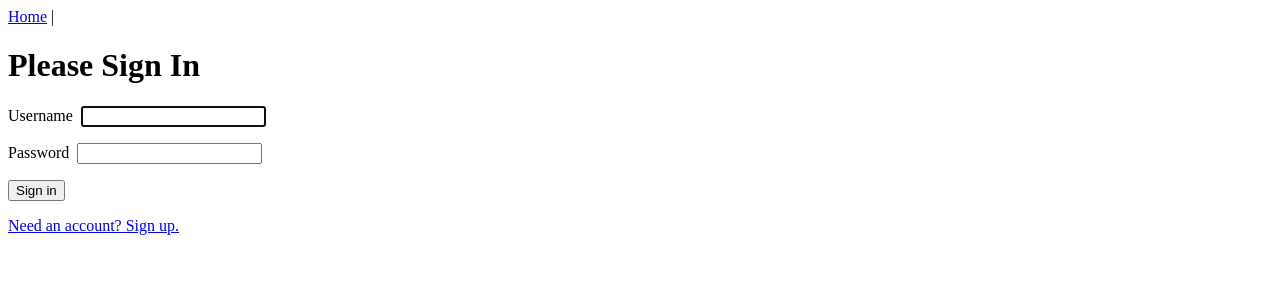
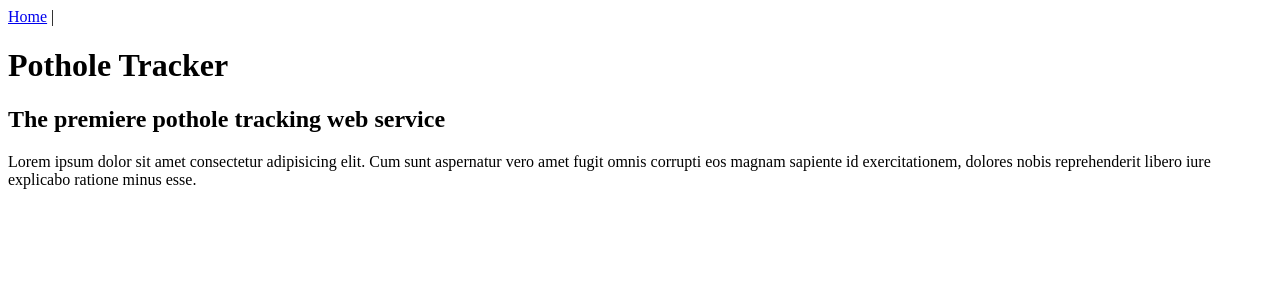
Before and after one commit to jinhee220/Potmole, a Vue app in the folder vue/: page / in a window 1280 px wide. Before the commit this address led to /login. Shown: the top 300 px of the page. Built offline with nearby package versions, Linux system fonts and the light colour scheme.

Commit message:
basic framework start - adding map component next

```diff
--- a/vue/src/router/index.js
+++ b/vue/src/router/index.js
@@ -21,7 +21,7 @@ const routes = [
     name: 'home',
     component: HomeView,
     meta: {
-      requiresAuth: true
+      requiresAuth: false
     }
   },
   {
--- a/vue/src/views/HomeView.vue
+++ b/vue/src/views/HomeView.vue
@@ -1,7 +1,8 @@
 <template>
   <div class="home">
-    <h1>Home</h1>
-    <p>You are now logged in!</p>
+    <h1>Pothole Tracker</h1>
+    <h2>The premiere pothole tracking web service</h2>
+    <p>Lorem ipsum dolor sit amet consectetur adipisicing elit. Cum sunt aspernatur vero amet fugit omnis corrupti eos magnam sapiente id exercitationem, dolores nobis reprehenderit libero iure explicabo ratione minus esse.</p>
   </div>
 </template>
 
```
Also changed, not shown: vue/src/App.vue (+21 -0 lines), vue/src/components/API-Map.vue (added), vue/src/components/PotholeDetail.vue (added), vue/src/views/PotholeListView.vue (added).
